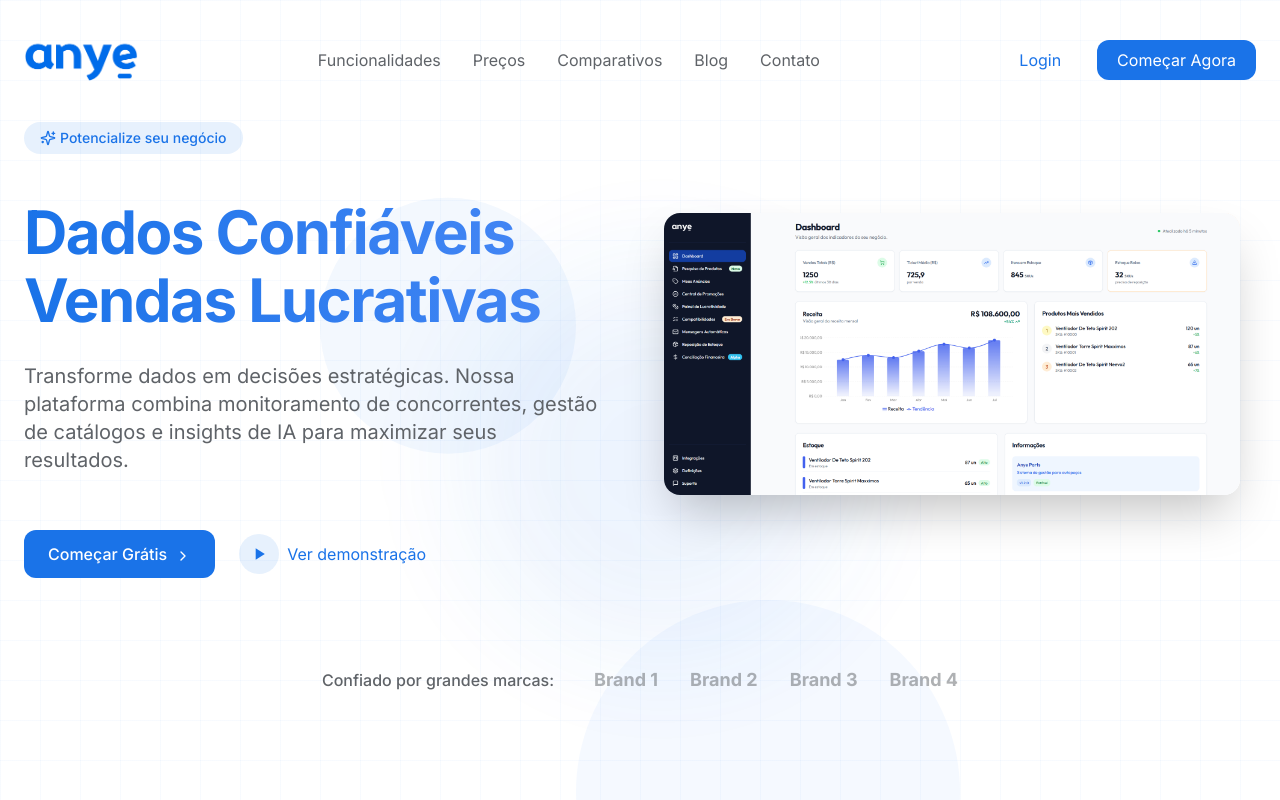
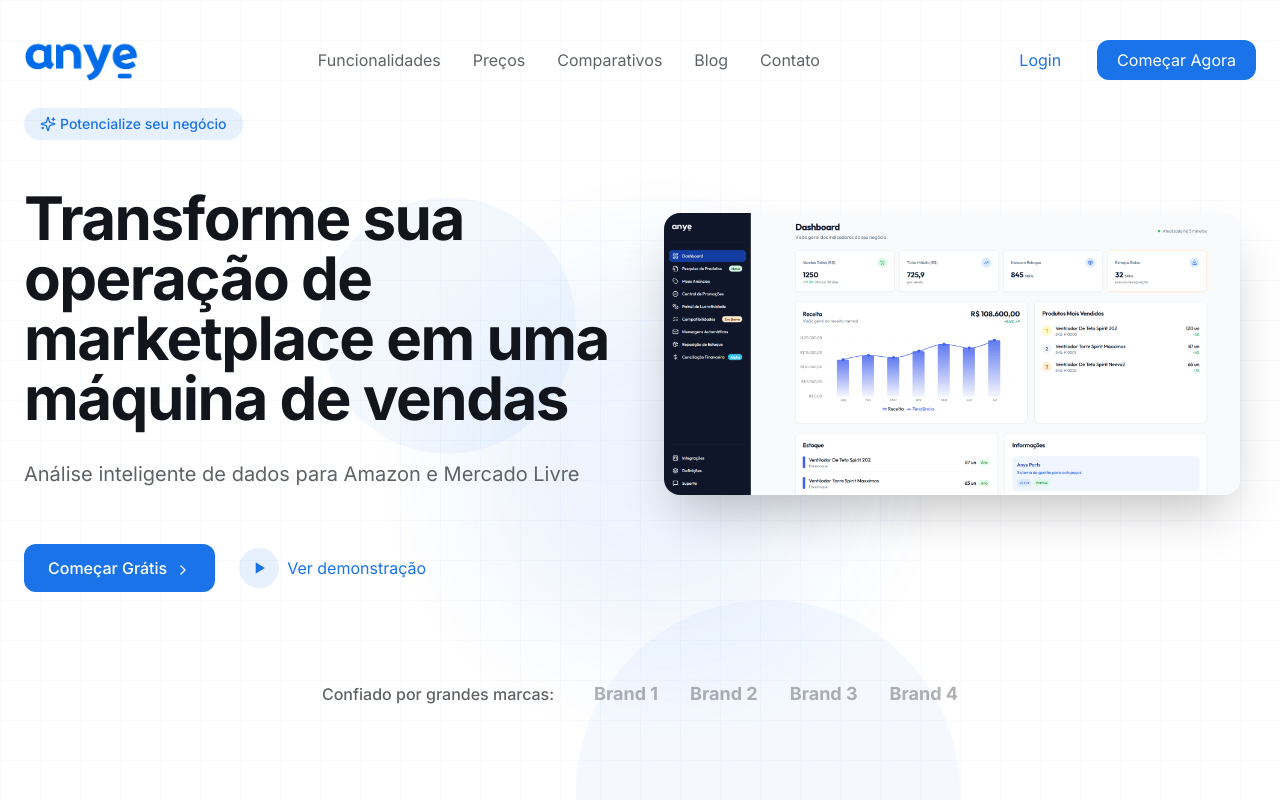
Before and after one commit to neon-ventura/dataflow-essence, a React (Vite) app: page / in a window 1280 px wide. Shown: the top 800 px of the page. Built offline with nearby package versions, Linux system fonts and the light colour scheme.

Commit message:
Refactor Hero section text
Update the Hero section title and subtitle.

```diff
--- a/src/components/Hero.tsx
+++ b/src/components/Hero.tsx
@@ -52,10 +52,7 @@ const Hero = () => {
               transition={{ duration: 0.6, delay: 0.2 }}
               className="text-4xl md:text-5xl lg:text-6xl font-bold tracking-tight"
             >
-              <div className="mb-2">
-                <span className="text-gradient">Dados Confiáveis</span>
-              </div>
-              <span className="text-gradient">Vendas Lucrativas</span>
+              Transforme sua operação de marketplace em uma máquina de vendas
             </motion.h1>
 
             <motion.p
@@ -64,7 +61,7 @@ const Hero = () => {
               transition={{ duration: 0.6, delay: 0.4 }}
               className="text-lg md:text-xl text-neutral-dark max-w-xl"
             >
-              Transforme dados em decisões estratégicas. Nossa plataforma combina monitoramento de concorrentes, gestão de catálogos e insights de IA para maximizar seus resultados.
+              Análise inteligente de dados para Amazon e Mercado Livre
             </motion.p>
 
             <motion.div
```
